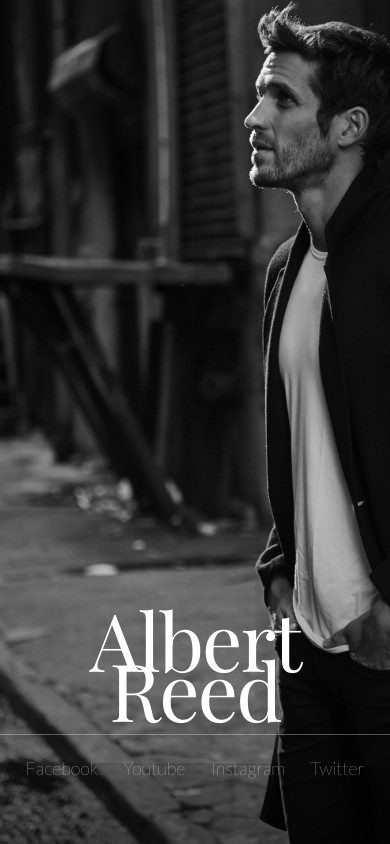
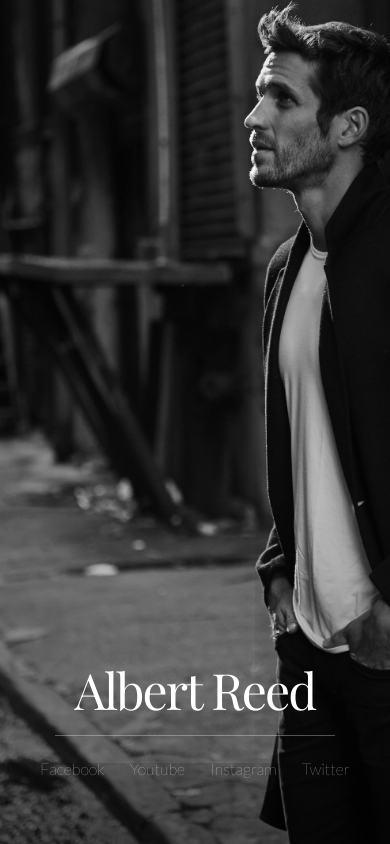
Before and after one commit to orrybaram/albert-reed, a plain HTML site: page app/index.html in a window 390 px wide. Drawn offline with nearby package versions, Linux system fonts and the light colour scheme.

Commit message:
media query for mobile

```diff
--- a/app/styles/main.css
+++ b/app/styles/main.css
@@ -60,8 +60,18 @@ ul {
             color: white;
             text-decoration: none;
             font-family: 'Lato', sans-serif;
-            font-size: 18px;
+            font-size: 22px;
         }
         ul li a:hover {
             border-bottom: 1px solid rgba(255, 255, 255, 0.5);
         }
+
+
+@media (max-width: 600px) {
+    .hero-unit h1 {
+        font-size: 50px;
+    }
+    ul li a {
+        font-size: 16px;
+    }
+}
```
